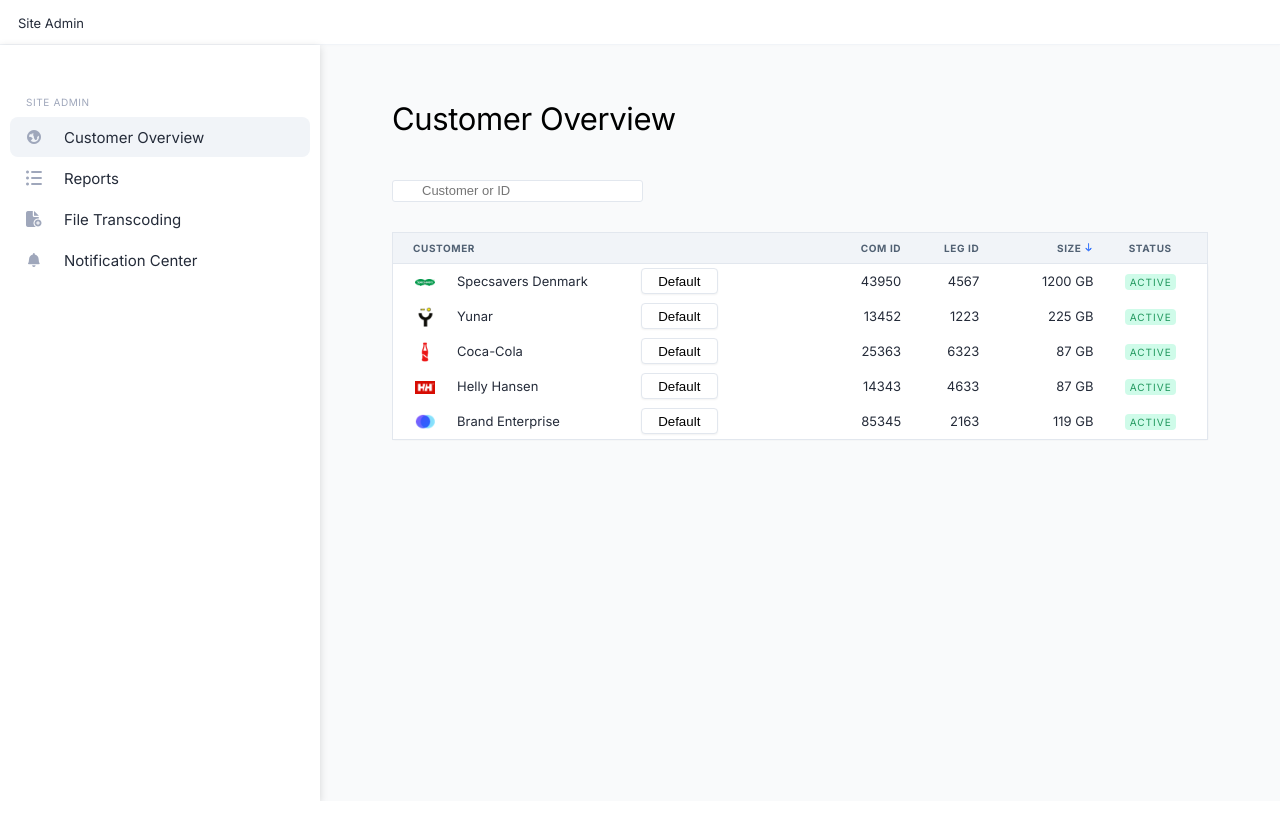
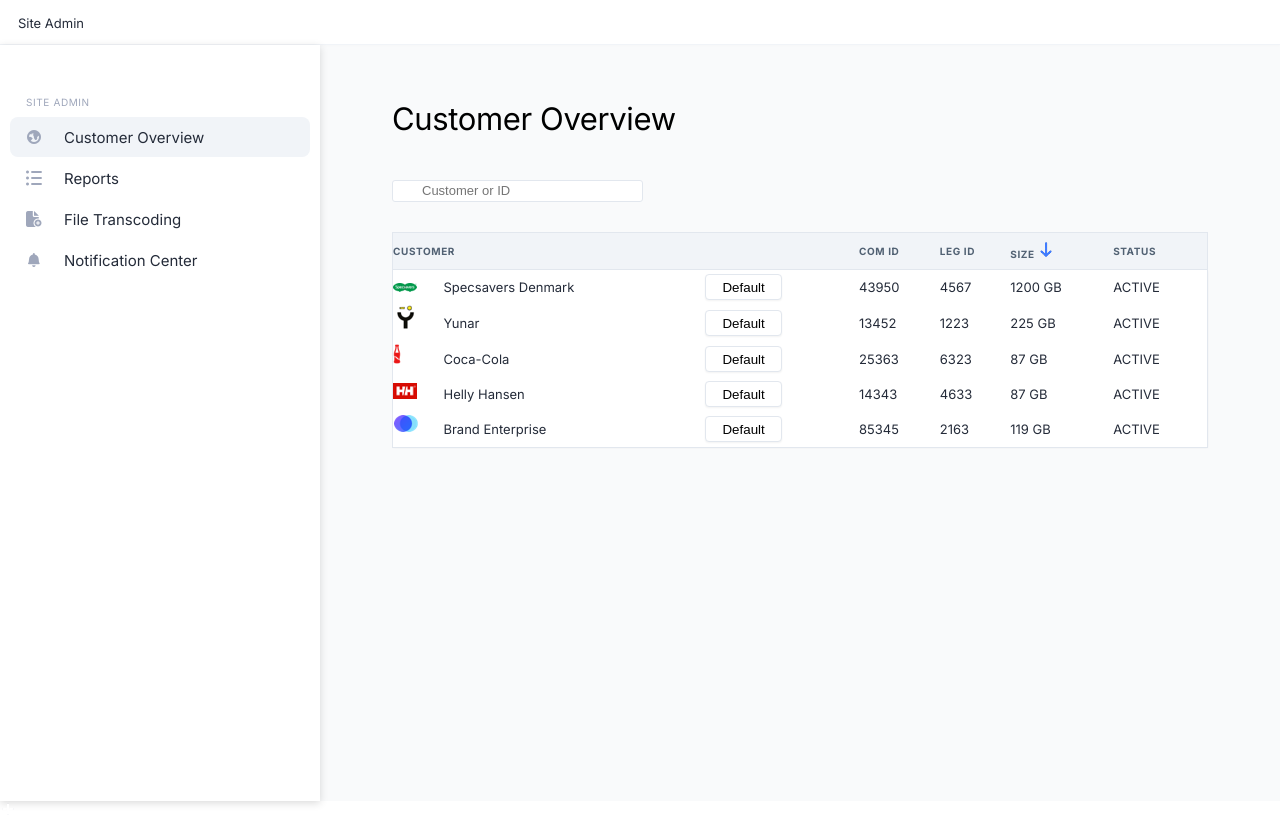
Before and after one commit to MartinFrantisak/task-junior, an Angular app: page /customer-overview in a window 1280 px wide. Built offline with nearby package versions, Linux system fonts and the light colour scheme.

Commit message:
Refactored customer-overview component template

```diff
--- a/src/app/components/customer-overview/customer-overview.component.html
+++ b/src/app/components/customer-overview/customer-overview.component.html
@@ -1,26 +1,33 @@
 <span class="customer-overview__title">Customer Overview</span>
-<input class="customer-overview__search-bar" placeholder="Customer or ID" type="text" oninput="search()" id="searchData">
+<input
+  class="customer-overview__search-bar"
+  placeholder="Customer or ID"
+  type="text"
+  [(ngModel)]="searchText">
+<div class="customer-overview__add">
+  <img src="assets/images/plus.png" alt="add-button">
+</div>
 <table>
   <thead>
     <tr>
-      <td colspan="2"  class="customer-overview__header-item left">CUSTOMER</td>
+      <td colspan="2" class="customer-overview__header-item text-align-left-padding">CUSTOMER</td>
       <th></th>
-      <th class="customer-overview__header-item right">COM ID</th>
-      <th class="customer-overview__header-item right">LEG ID</th>
-      <th class="customer-overview__header-item right">
+      <th class="customer-overview__header-item text-align-right">COM ID</th>
+      <th class="customer-overview__header-item text-align-right">LEG ID</th>
+      <th class="customer-overview__header-item text-align-right">
         SIZE
-        <img src="assets/images/arrow.png" class="arrow" (click)="sortBySize()" alt="arrow-logo">
+        <img src="assets/images/arrow.png" class="arrow-icon" (click)="sortBySize()" alt="arrow-icon">
       </th>
-      <th class="customer-overview__header-item center">STATUS</th>
+      <th class="customer-overview__header-item text-align-center customer-overview__table-status--padding" >STATUS</th>
     </tr>
   </thead>
   <tbody>
-    <tr *ngFor="let data of customers" class="pad">
-      <td class="marg" style="width: 1%">
-        <img src="{{data.logo_src}}" alt="brand logo" class="customer-overview__grid-logo">
+    <tr *ngFor="let data of customers | searchFilter: searchText">
+      <td class="customer-overview__table-logo--width">
+        <img src="{{data.logo_src}}" alt="brand logo" class="customer-overview__table-logo">
       </td>
-      <td class="left" style="width: 25%">{{data.name}}</td>
-      <td>
+      <td class="text-align-left customer-overview__table-name--width">{{data.name}}</td>
+      <td class="customer-overview__table-dropdown--width">
         <div class="customer-overview__grid-dropdown">
           <button class="customer-overview__grid-dropdown-button">Default</button>
             <div class="customer-overview__grid-dropdown-content">
@@ -30,11 +37,11 @@
             </div>
         </div>
       </td>
-      <td class="right">{{data.com_id}}</td>
-      <td class="right">{{data.leg_id}}</td>
-      <td class="right">{{data.size}}</td>
-      <td class="center">
-        <span class="status">
+      <td class="text-align-right customer-overview__table-com_id--width">{{data.com_id}}</td>
+      <td class="text-align-right customer-overview__table-leg_id--width">{{data.leg_id}}</td>
+      <td class="text-align-right customer-overview__table-size--width">{{data.size}}</td>
+      <td class="text-align-center customer-overview__table-status--width">
+        <span class="customer-overview__table-status">
           {{data.status}}
         </span>
       </td>
```
